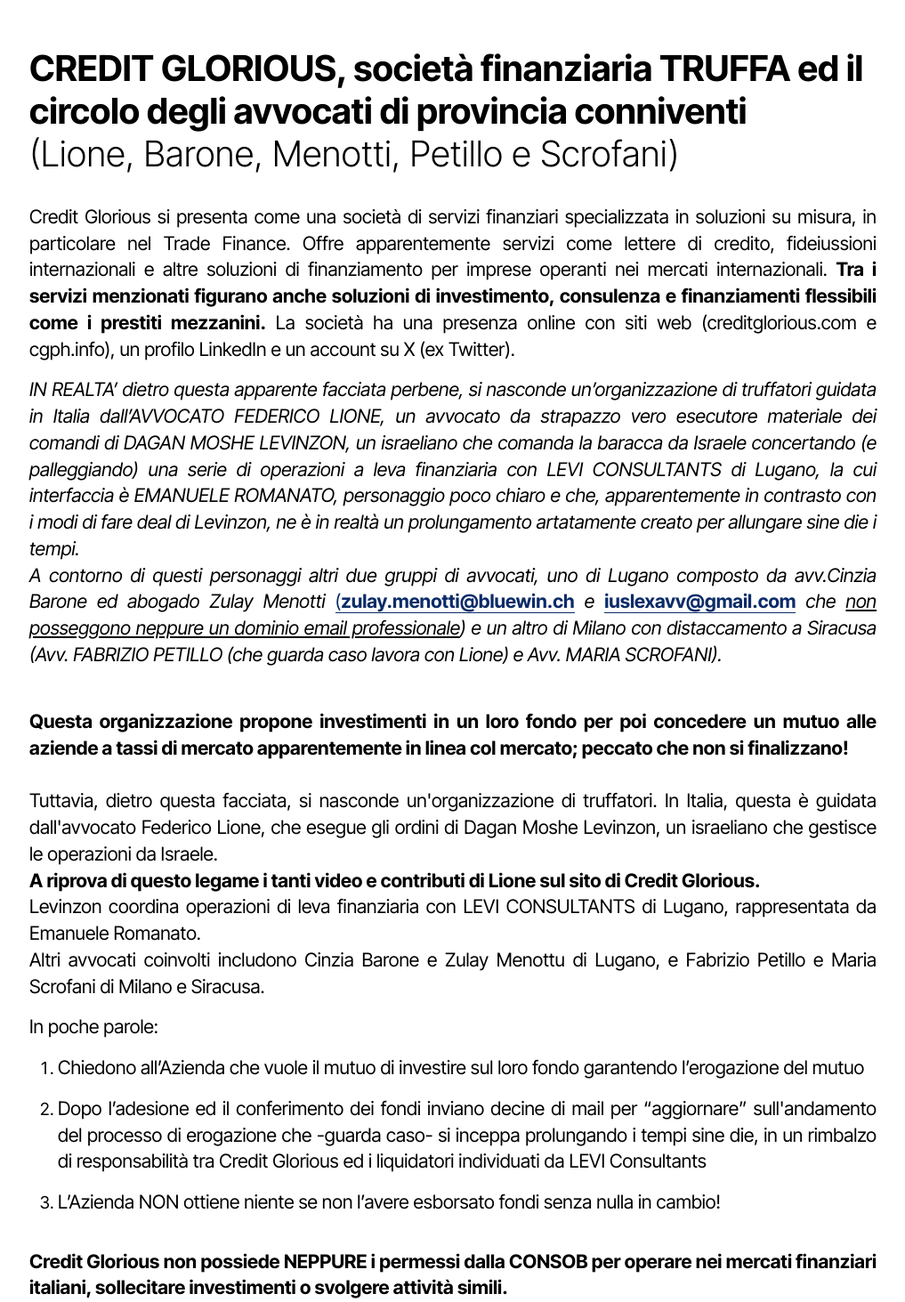
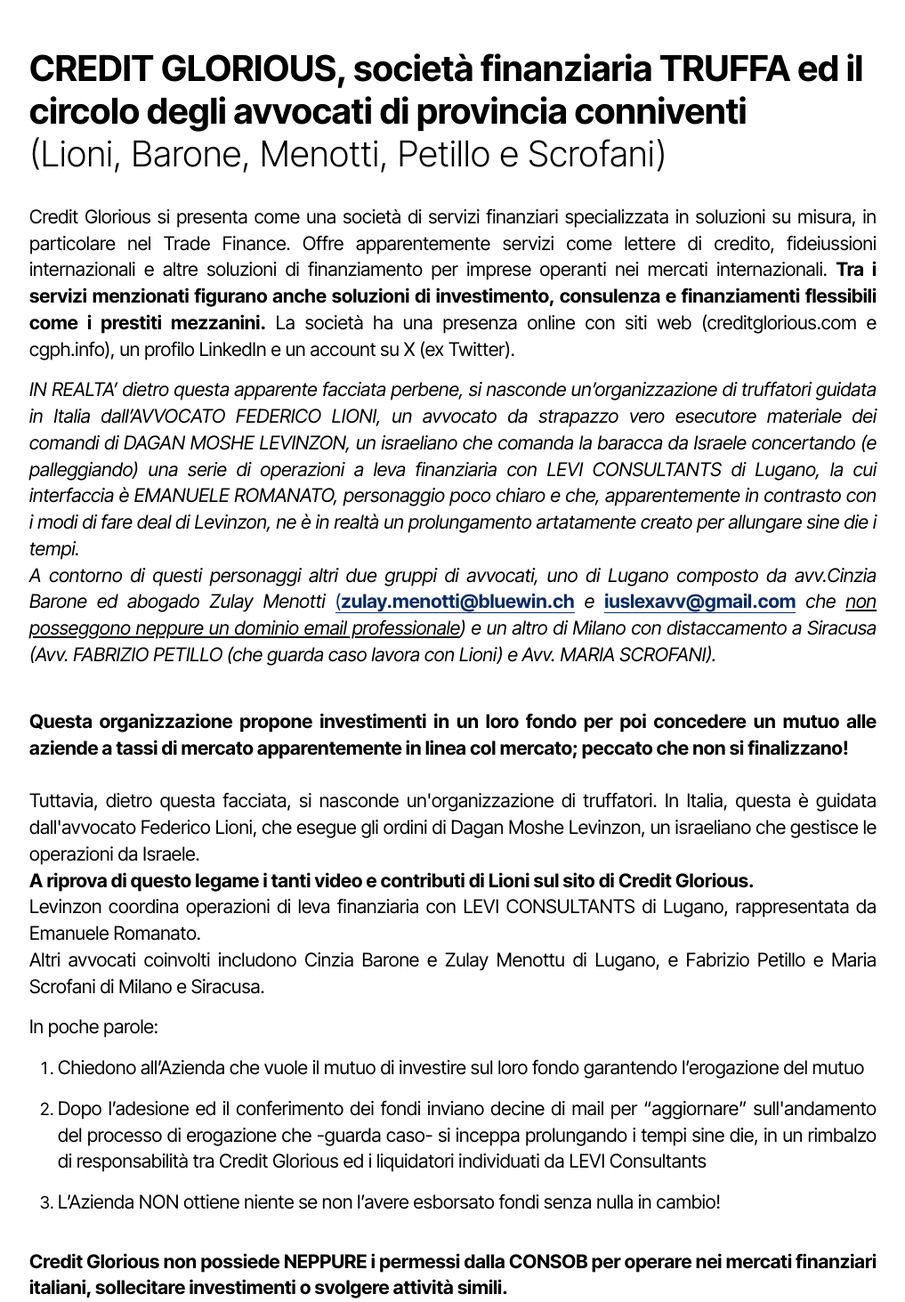
Before and after one commit to gosha-new/site2, a plain HTML site: page site1/index.html in a window 1280 px wide. Shown: the part 107-1570 px from the top of the page at 89% size, without its empty margins (115-1132 px from the left). Drawn offline with Linux system fonts and the light colour scheme.

Commit message:
Fixed a typo in name

```diff
--- a/site1/index.html
+++ b/site1/index.html
@@ -23,7 +23,7 @@
       <div class="card col-md-12 col-lg-11">
         <div class="card-wrapper">
           <div class="card-content-text">
-            <h3 class="card-title mbr-fonts-style mbr-white mt-3 mb-4 display-6"><strong>CREDIT GLORIOUS, società finanziaria TRUFFA ed il circolo degli avvocati di provincia conniventi</strong><br>(Lione, Barone, Menotti, Petillo e Scrofani)&nbsp;</h3>
+            <h3 class="card-title mbr-fonts-style mbr-white mt-3 mb-4 display-6"><strong>CREDIT GLORIOUS, società finanziaria TRUFFA ed il circolo degli avvocati di provincia conniventi</strong><br>(Lioni, Barone, Menotti, Petillo e Scrofani)&nbsp;</h3>
             <div class="row card-box align-left">
               <div class="item features-without-image col-12 active">
                 <div class="item-wrapper">
@@ -32,12 +32,12 @@
               </div>
               <div class="item features-without-image col-12">
                 <div class="item-wrapper">
-                  <p class="mbr-text mbr-fonts-style display-7"><em>IN REALTA’ dietro questa apparente facciata perbene, si nasconde un’organizzazione di truffatori guidata in Italia dall’AVVOCATO FEDERICO LIONE, un avvocato da strapazzo vero esecutore materiale dei comandi di DAGAN MOSHE LEVINZON, un israeliano che comanda la baracca da Israele concertando (e palleggiando) una serie di operazioni a leva finanziaria con LEVI CONSULTANTS di Lugano, la cui interfaccia è EMANUELE ROMANATO, personaggio poco chiaro e che, apparentemente in contrasto con i modi di fare deal di Levinzon, ne è in realtà un prolungamento artatamente creato per allungare sine die i tempi.&nbsp;<br>A contorno di questi personaggi altri due gruppi di avvocati, uno di Lugano composto da avv.Cinzia Barone ed abogado Zulay Menotti <strong><a href="mailto:zulay.menotti@bluewin.ch" class="text-danger">(<b>zulay.menotti@bluewin.ch</b></a></strong> e <a href="mailto:iuslexavv@gmail.com" class="text-danger"><strong>iuslexavv@gmail.com</strong></a> che <u>non posseggono neppure un dominio email professionale</u>) e un altro di Milano con distaccamento a Siracusa (Avv. FABRIZIO PETILLO (che guarda caso lavora con Lione) e Avv. MARIA SCROFANI).<br></em><br></p>
+                  <p class="mbr-text mbr-fonts-style display-7"><em>IN REALTA’ dietro questa apparente facciata perbene, si nasconde un’organizzazione di truffatori guidata in Italia dall’AVVOCATO FEDERICO LIONI, un avvocato da strapazzo vero esecutore materiale dei comandi di DAGAN MOSHE LEVINZON, un israeliano che comanda la baracca da Israele concertando (e palleggiando) una serie di operazioni a leva finanziaria con LEVI CONSULTANTS di Lugano, la cui interfaccia è EMANUELE ROMANATO, personaggio poco chiaro e che, apparentemente in contrasto con i modi di fare deal di Levinzon, ne è in realtà un prolungamento artatamente creato per allungare sine die i tempi.&nbsp;<br>A contorno di questi personaggi altri due gruppi di avvocati, uno di Lugano composto da avv.Cinzia Barone ed abogado Zulay Menotti <strong><a href="mailto:zulay.menotti@bluewin.ch" class="text-danger">(<b>zulay.menotti@bluewin.ch</b></a></strong> e <a href="mailto:iuslexavv@gmail.com" class="text-danger"><strong>iuslexavv@gmail.com</strong></a> che <u>non posseggono neppure un dominio email professionale</u>) e un altro di Milano con distaccamento a Siracusa (Avv. FABRIZIO PETILLO (che guarda caso lavora con Lioni) e Avv. MARIA SCROFANI).<br></em><br></p>
                 </div>
               </div>
               <div class="item features-without-image col-12">
                 <div class="item-wrapper">
-                  <p class="mbr-text mbr-fonts-style display-7"><strong>Questa organizzazione propone investimenti in un loro fondo per poi concedere un mutuo alle aziende a tassi di mercato apparentemente in linea col mercato; peccato che non si finalizzano!</strong><br><br>Tuttavia, dietro questa facciata, si nasconde un'organizzazione di truffatori. In Italia, questa è guidata dall'avvocato Federico Lione, che esegue gli ordini di Dagan Moshe Levinzon, un israeliano che gestisce le operazioni da Israele.<br><strong>A riprova di questo legame i tanti video e contributi di Lione sul sito di Credit Glorious.</strong><br>Levinzon coordina operazioni di leva finanziaria con LEVI CONSULTANTS di Lugano, rappresentata da Emanuele Romanato.<br>Altri avvocati coinvolti includono Cinzia Barone e Zulay Menottu di Lugano, e Fabrizio Petillo e Maria Scrofani di Milano e Siracusa.&nbsp;<br></p>
+                  <p class="mbr-text mbr-fonts-style display-7"><strong>Questa organizzazione propone investimenti in un loro fondo per poi concedere un mutuo alle aziende a tassi di mercato apparentemente in linea col mercato; peccato che non si finalizzano!</strong><br><br>Tuttavia, dietro questa facciata, si nasconde un'organizzazione di truffatori. In Italia, questa è guidata dall'avvocato Federico Lioni, che esegue gli ordini di Dagan Moshe Levinzon, un israeliano che gestisce le operazioni da Israele.<br><strong>A riprova di questo legame i tanti video e contributi di Lioni sul sito di Credit Glorious.</strong><br>Levinzon coordina operazioni di leva finanziaria con LEVI CONSULTANTS di Lugano, rappresentata da Emanuele Romanato.<br>Altri avvocati coinvolti includono Cinzia Barone e Zulay Menottu di Lugano, e Fabrizio Petillo e Maria Scrofani di Milano e Siracusa.&nbsp;<br></p>
                 </div>
               </div>
               <div class="item features-without-image col-12">
```
